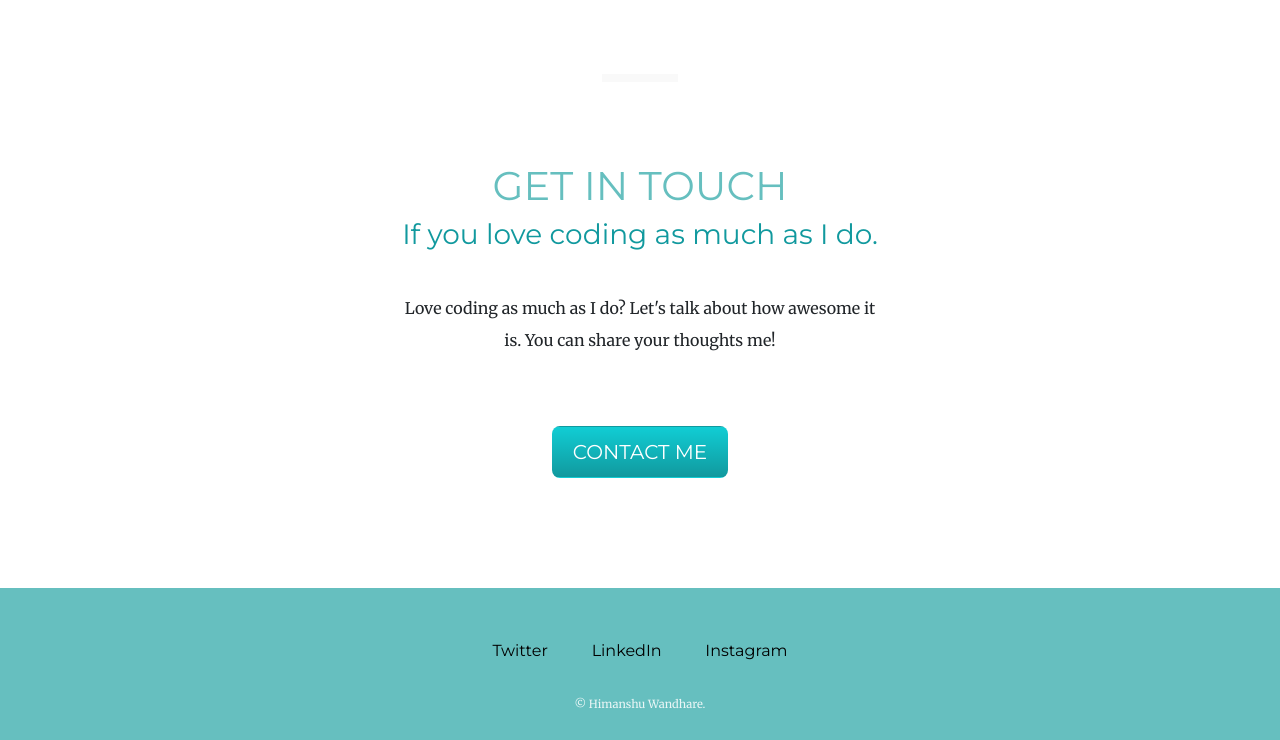
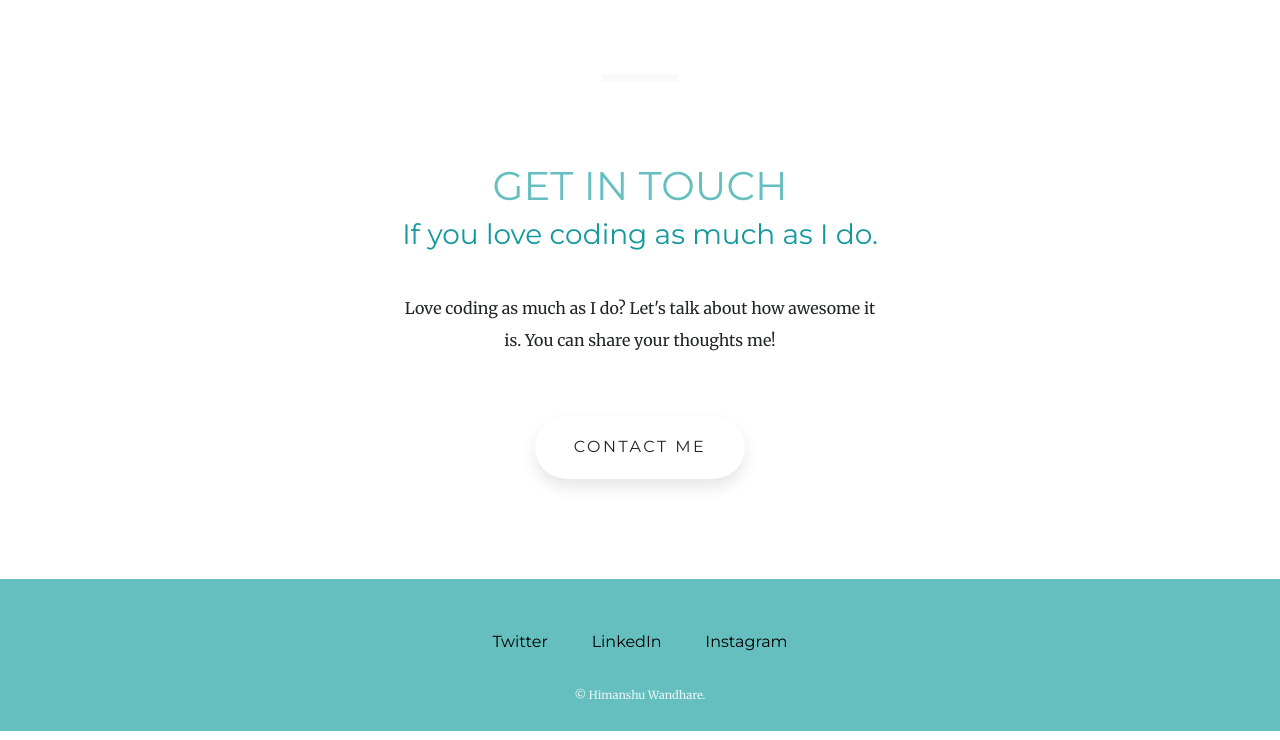
Before and after one commit to himanshu-wandhare/Portfolio, a plain HTML site: page index.html in a window 1280 px wide. Shown: the part 1870-2610 px from the top of the page. Drawn offline with nearby package versions, Linux system fonts and the light colour scheme.

Commit message:
update contact button

```diff
--- a/CSS/styles.css
+++ b/CSS/styles.css
@@ -69,32 +69,7 @@ a:hover{
 .mountain{
 	width:50%;
 }
-.btn {
-  background: #52ffff;
-  background-image: -webkit-linear-gradient(top, #11CDD4, #11999E);
-  background-image: -moz-linear-gradient(top, #11CDD4, #11999E);
-  background-image: -ms-linear-gradient(top, #11CDD4, #11999E);
-  background-image: -o-linear-gradient(top, #11CDD4, #11999E);
-  background-image: linear-gradient(to bottom, #11CDD4, #11999E);
-  -webkit-border-radius: 8;
-  -moz-border-radius: 8;
-  border-radius: 8px;
-  font-family: 'Montserrat', sans-serif;
-  color: #ffffff;
-  font-size: 20px;
-  padding: 10px 20px 10px 20px;
-  text-decoration: none;
-}
 
-.btn:hover {
-  background: #30e3cb;
-  background-image: -webkit-linear-gradient(top, #30e3cb, #2bc4ad);
-  background-image: -moz-linear-gradient(top, #30e3cb, #2bc4ad);
-  background-image: -ms-linear-gradient(top, #30e3cb, #2bc4ad);
-  background-image: -o-linear-gradient(top, #30e3cb, #2bc4ad);
-  background-image: linear-gradient(to bottom, #30e3cb, #2bc4ad);
-  text-decoration: none;
-}
 .middle-container{
 	margin:100px 0;
 }
@@ -118,6 +93,34 @@ hr{
 	width:30%;
 	margin:auto;
 }
+
+#contact-me button {
+	padding: 0.2em 0.5em;
+	font-size: 12px;
+	text-transform: uppercase;
+	letter-spacing: 2.5px;
+	font-weight: 500;
+	color: #000;
+	background-color: #fff;
+	border: none;
+	border-radius: 45px;
+	box-shadow: 0px 8px 15px rgba(0, 0, 0, 0.1);
+	transition: all 0.3s ease 0s;
+	cursor: pointer;
+	outline: none;
+  }
+
+  #contact-me button:hover {
+	background-color: #23c483;
+	box-shadow: 0px 15px 20px rgba(46, 229, 157, 0.4);
+	color: #fff;
+	transform: translateY(-7px);
+  }
+
+  #contact-me button:active {
+	transform: translateY(-1px);
+  }
+
 .contact-messege{
 	width:38%;
 	margin:40px auto 60px;
--- a/index.html
+++ b/index.html
@@ -7,42 +7,21 @@
 	<link href="https://cdn.jsdelivr.net/npm/bootstrap@5.0.2/dist/css/bootstrap.min.css" rel="stylesheet"
 		integrity="sha384-EVSTQN3/azprG1Anm3QDgpJLIm9Nao0Yz1ztcQTwFspd3yD65VohhpuuCOmLASjC" crossorigin="anonymous">
 
-	<link rel="stylesheet" href="CSS/styles.css">
-	<link rel="icon" href="favicon.ico">
+		<link rel="icon" href="favicon.ico">
 
-	<!-- google fonts  -->
-	<link rel="preconnect" href="https://fonts.googleapis.com">
-	<link rel="preconnect" href="https://fonts.gstatic.com" crossorigin>
-	<link
+		<!-- google fonts  -->
+		<link rel="preconnect" href="https://fonts.googleapis.com">
+		<link rel="preconnect" href="https://fonts.gstatic.com" crossorigin>
+		<link
 		href="https://fonts.googleapis.com/css2?family=Merriweather&family=Montserrat:wght@100;400;900&family=Sacramento&display=swap"
 		rel="stylesheet">
-
-	<!-- Bootstrap scripts  -->
-	<script src="https://cdn.jsdelivr.net/npm/bootstrap@5.0.2/dist/js/bootstrap.bundle.min.js"
-		integrity="sha384-MrcW6ZMFYlzcLA8Nl+NtUVF0sA7MsXsP1UyJoMp4YLEuNSfAP+JcXn/tWtIaxVXM"
-		crossorigin="anonymous"></script>
+		<link rel="stylesheet" href="CSS/styles.css">
 
 </head>
 
 <body>
 	<!-- Navbar -->
-	<nav class="navbar navbar-expand-lg">
-		<div class="container-fluid">
 
-			<button class="navbar-toggler" type="button" data-bs-toggle="collapse" data-bs-target="#navbarNavAltMarkup"
-				aria-controls="navbarNavAltMarkup" aria-expanded="false" aria-label="Toggle navigation">
-				<span class="navbar-toggler-icon"></span>
-			</button>
-			<div class="collapse navbar-collapse" id="navbarNavAltMarkup">
-				<div class="navbar-nav">
-					<a class="nav-link active" aria-current="page" href="#">Home</a>
-					<a class="nav-link" href="#about-me">About Me</a>
-					<a class="nav-link" href="#skills-section">Skills</a>
-					<a class="nav-link" href="#contact-me">Contact Me</a>
-				</div>
-			</div>
-		</div>
-	</nav>
 	<div class="top-container">
 		<img class="topCloud" src="images/cloud.png" alt="cloud image">
 		<h1>I'm Himanshu</h1>
@@ -79,7 +58,7 @@
 			<h3>If you love coding as much as I do.</h3>
 			<p class="contact-messege">Love coding as much as I do? Let's talk about how awesome it is. You can share
 				your thoughts me!</p>
-			<a class="btn" href="mailto:himanshuwandhare@gmail.com">CONTACT ME</a>
+			<button><a class="btn" href="mailto:himanshuwandhare@gmail.com">CONTACT ME</a></button>
 		</div>
 	</div>
 
```
